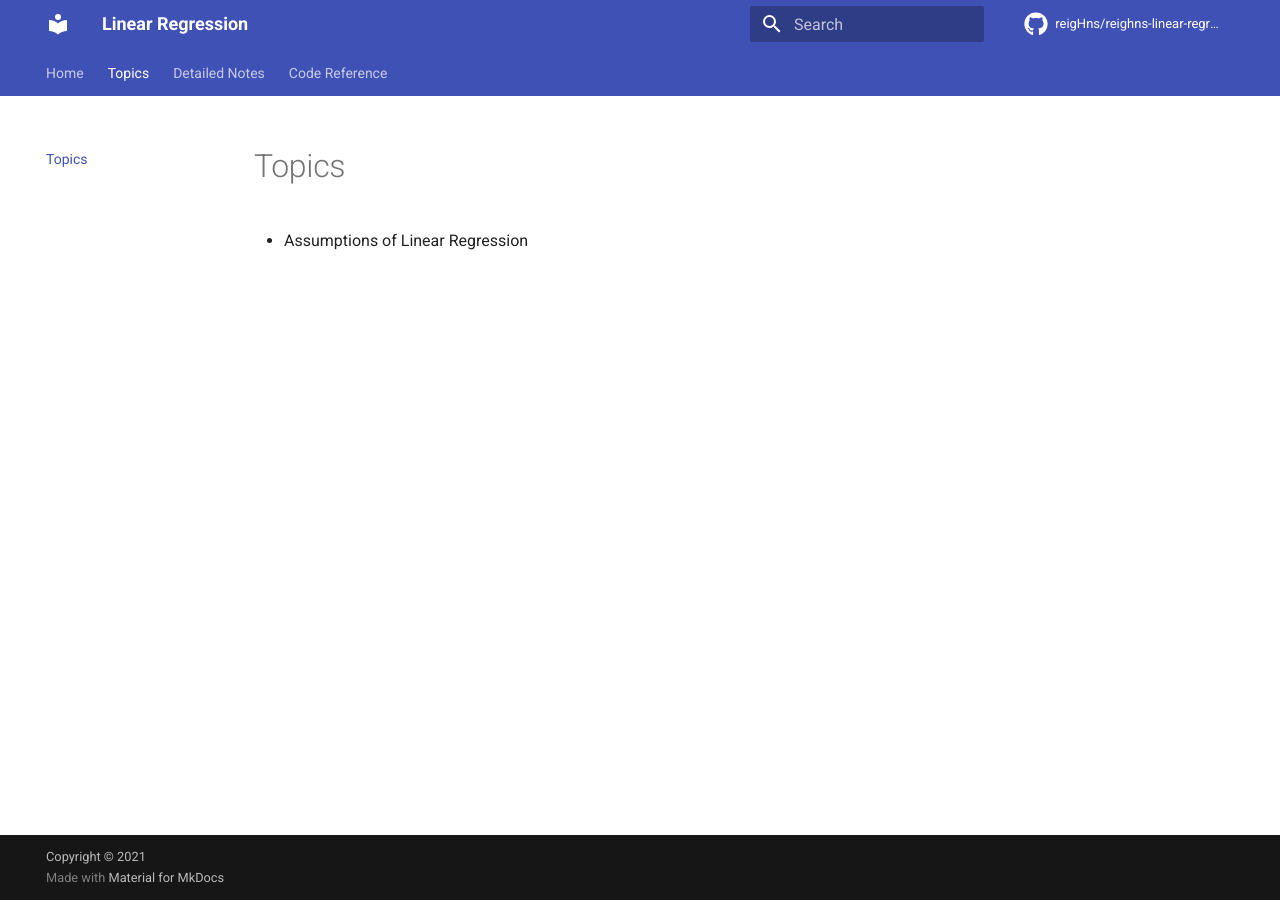
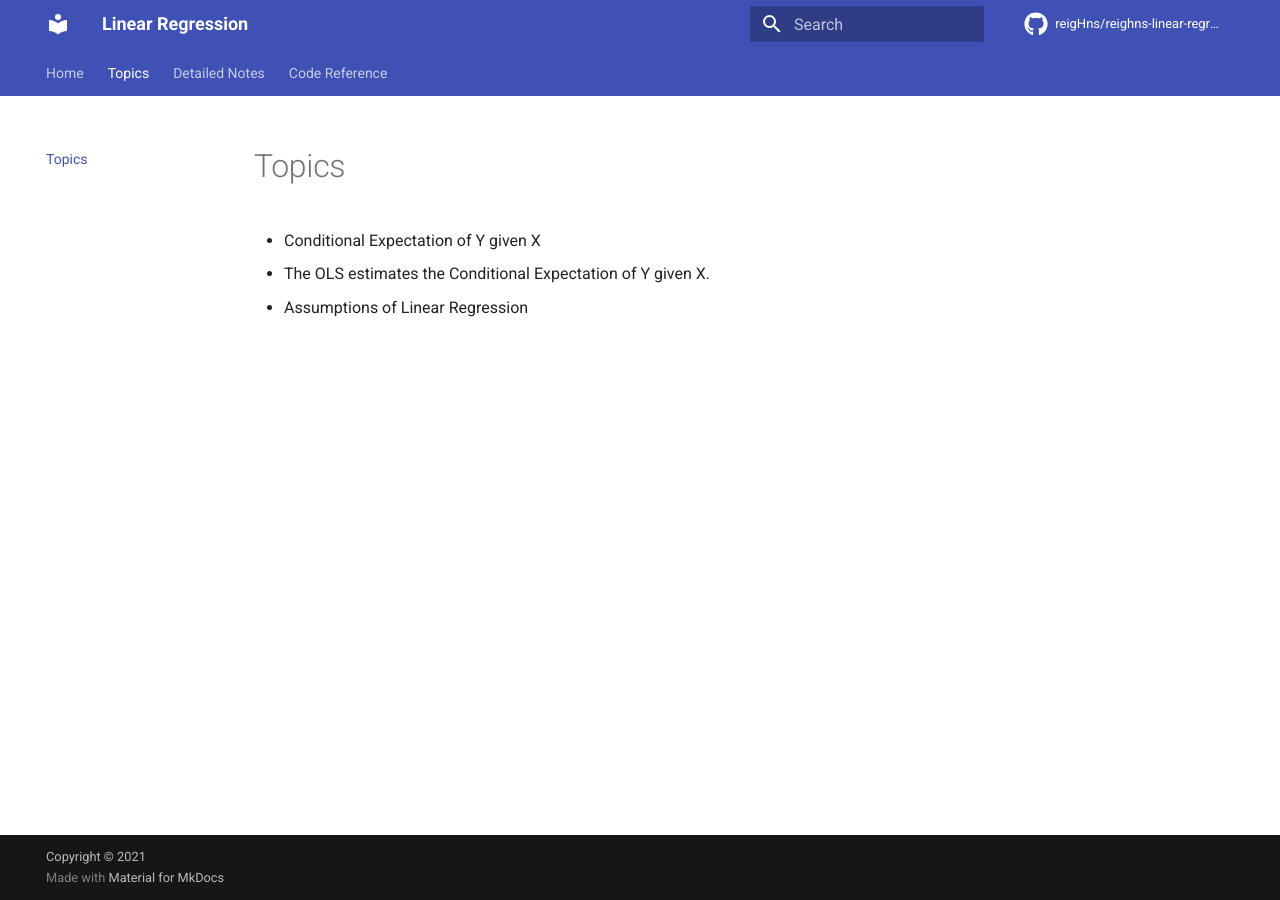
Before and after one commit to ghnreigns/reighns-linear-regression, an MkDocs documentation site: the page built from docs/topics.md, in a window 1280 px wide. Built offline with MkDocs 1.6.1 and Material for MkDocs 9.7.7, drawn with Linux system fonts in a browser that asks for light colours; comment, search, counter and statistics services are not loaded.

Commit message:
Added topic in topics.md

```diff
--- a/docs/topics.md
+++ b/docs/topics.md
@@ -1 +1,3 @@
+- Conditional Expectation of Y given X
+  - The OLS estimates the Conditional Expectation of Y given X.
 - Assumptions of Linear Regression
```
Also changed, not shown: docs/documentation/linear_regression.md (+2 -2 lines).
